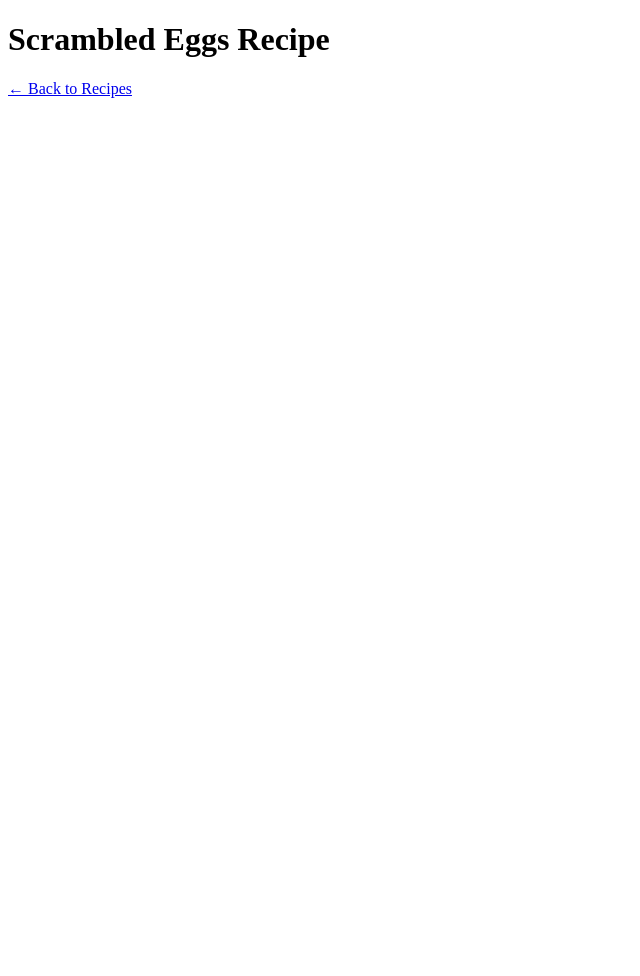
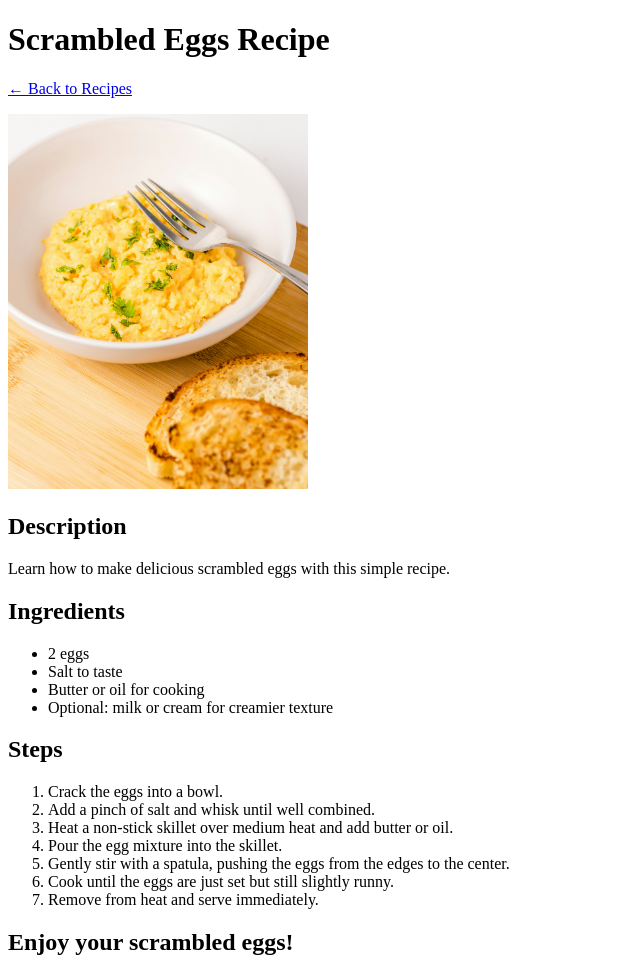
Before and after one commit to ArneChristians/odin-recipes, a plain HTML site: page recipes/scrambled_eggs.html in a window 1280 px wide. Shown: the whole page, without its empty margins (0-640 px from the left). Before the commit the page ends 800 px from the top, so only its background shows below. Drawn offline with Linux system fonts and the light colour scheme.

Commit message:
Added the recipe description, ingredients, and instructions for scrambled eggs in the HTML file.

```diff
--- a/recipes/scrambled_eggs.html
+++ b/recipes/scrambled_eggs.html
@@ -8,5 +8,38 @@
 <body>
     <h1>Scrambled Eggs Recipe</h1>
     <a href="../index.html">← Back to Recipes</a>
+
+    <p>
+        <img src="../images/scrambled_eggs.jpg" alt="Scrambled Eggs" style="width:300px;height:auto;">
+    </p>
+
+    <p>
+        <h2>Description</h2>
+        Learn how to make delicious scrambled eggs with this simple recipe.
+    </p>
+
+    <p>
+        <h2>Ingredients</h2>
+        <ul>
+            <li>2 eggs</li>
+            <li>Salt to taste</li>
+            <li>Butter or oil for cooking</li>
+            <li>Optional: milk or cream for creamier texture</li>
+        </ul>
+    </p>
+
+    <p>
+        <h2>Steps</h2>
+        <ol>
+            <li>Crack the eggs into a bowl.</li>
+            <li>Add a pinch of salt and whisk until well combined.</li>
+            <li>Heat a non-stick skillet over medium heat and add butter or oil.</li>
+            <li>Pour the egg mixture into the skillet.</li>
+            <li>Gently stir with a spatula, pushing the eggs from the edges to the center.</li>
+            <li>Cook until the eggs are just set but still slightly runny.</li>
+            <li>Remove from heat and serve immediately.</li>
+        </ol>
+    </p>
+    <h2>Enjoy your scrambled eggs!</h2>
 </body>
 </html>
```
